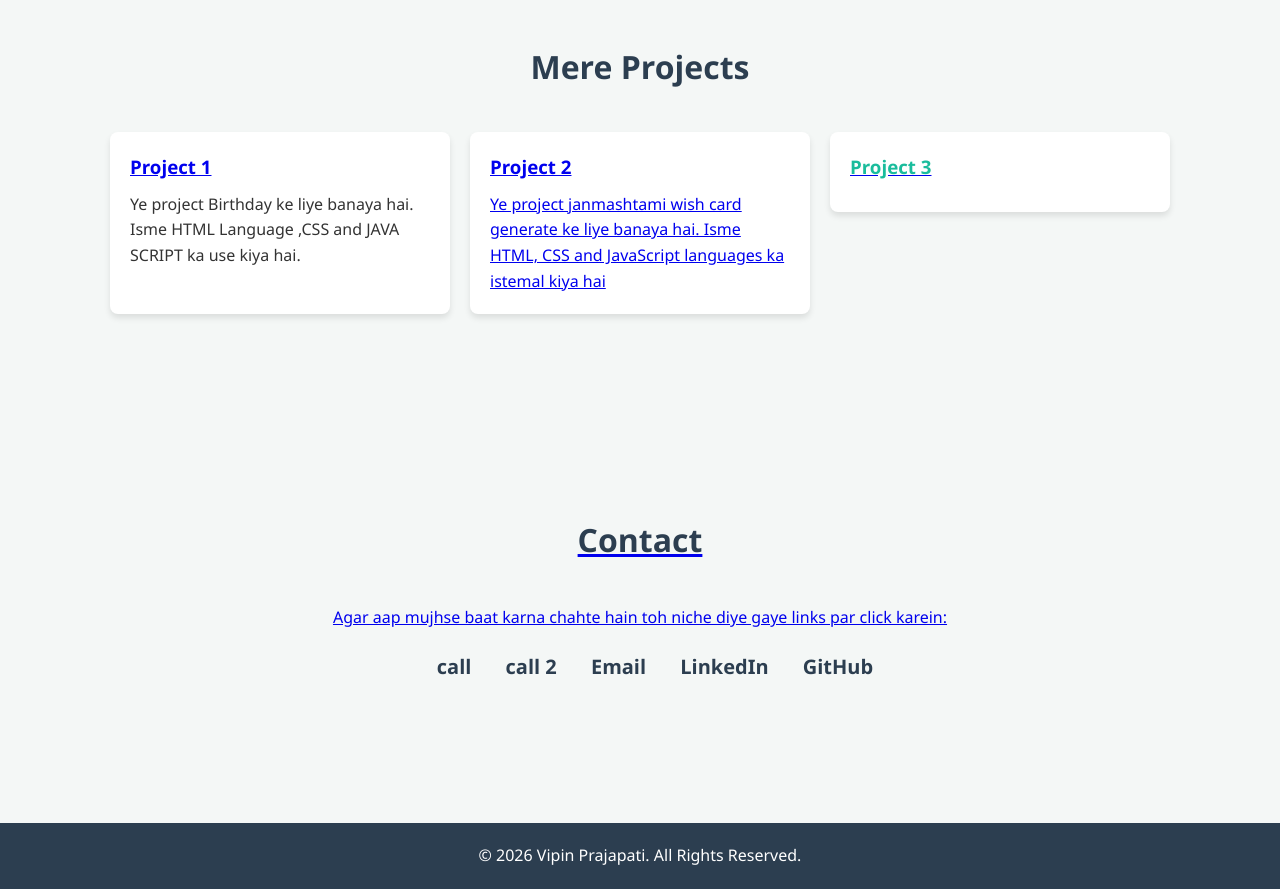
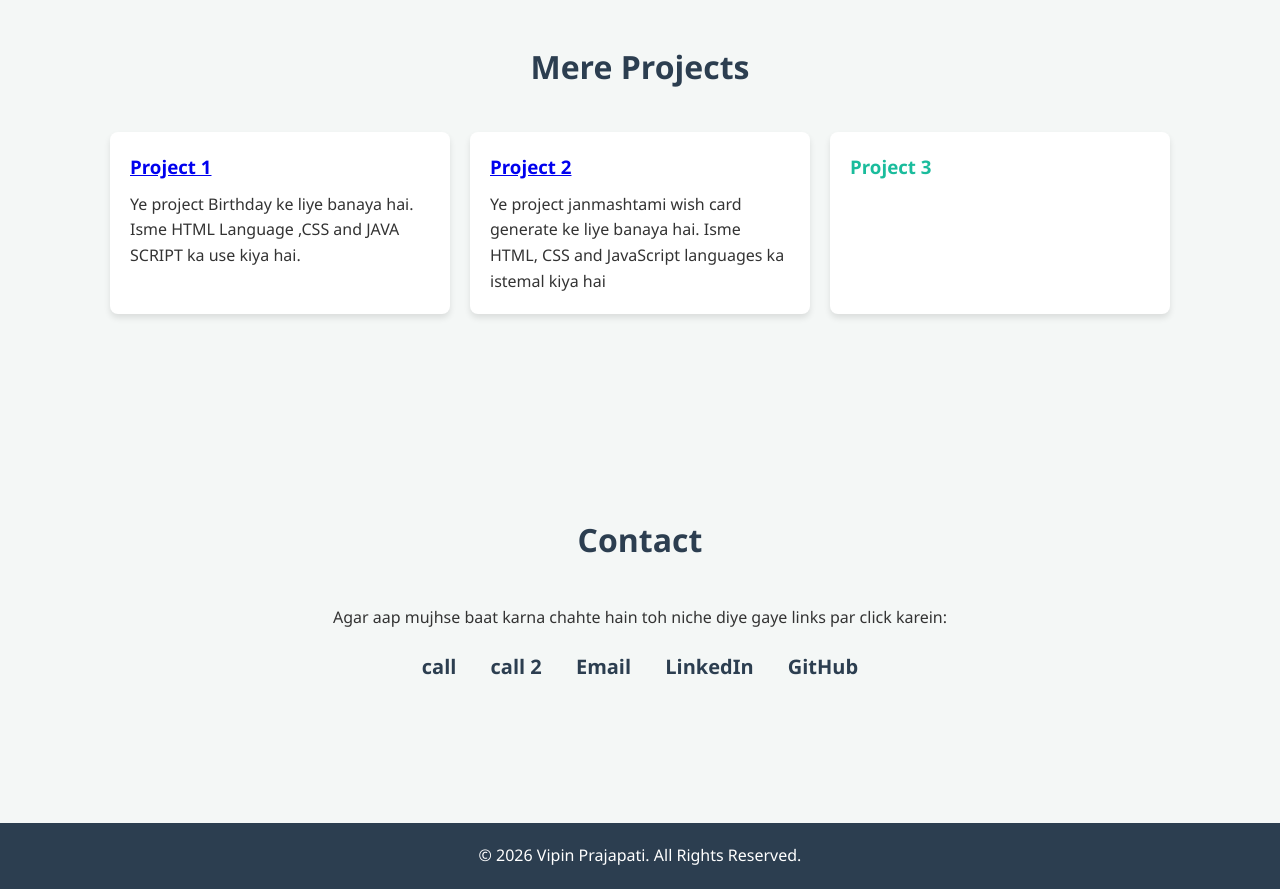
Before and after one commit to prajapativipin895-jpg/my-portfolio, a plain HTML site: page index.html in a window 1280 px wide. Shown: the part 1240-2129 px from the top of the page. Drawn offline with Linux system fonts and the light colour scheme.

Commit message:
Update index.html

```diff
--- a/index.html
+++ b/index.html
@@ -224,7 +224,7 @@
                 <p>Ye project Birthday ke liye banaya hai. Isme  HTML Language ,CSS and JAVA SCRIPT ka use kiya hai.</p>
             </div>
             <div class="project-card">
-                <h3><a href="https://https://prajapativipin895-jpg.github.io/">Project 2</h3>
+                <h3><a href="https://https://prajapativipin895-jpg.github.io/" target="_blank">Project 2</a></h3>
 
                 <p>Ye project janmashtami wish card generate ke liye banaya hai. Isme HTML, CSS and JavaScript languages ka istemal kiya hai</p>
             </div>
```
